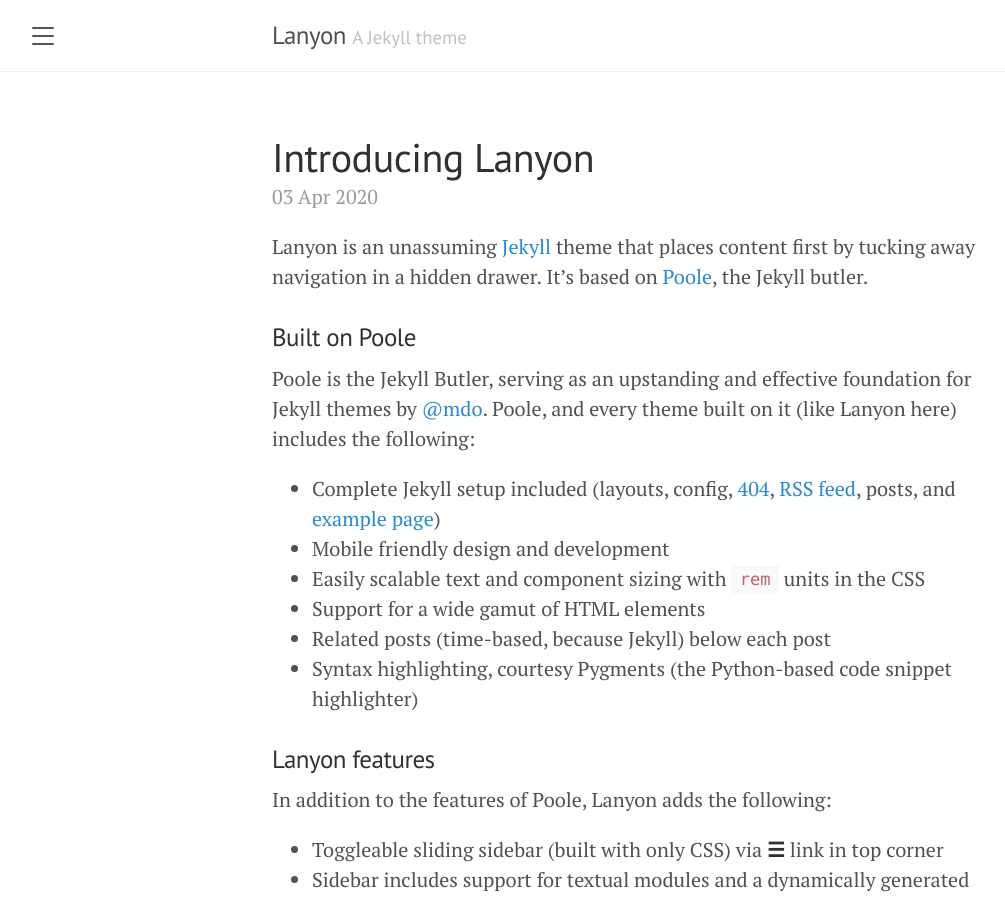
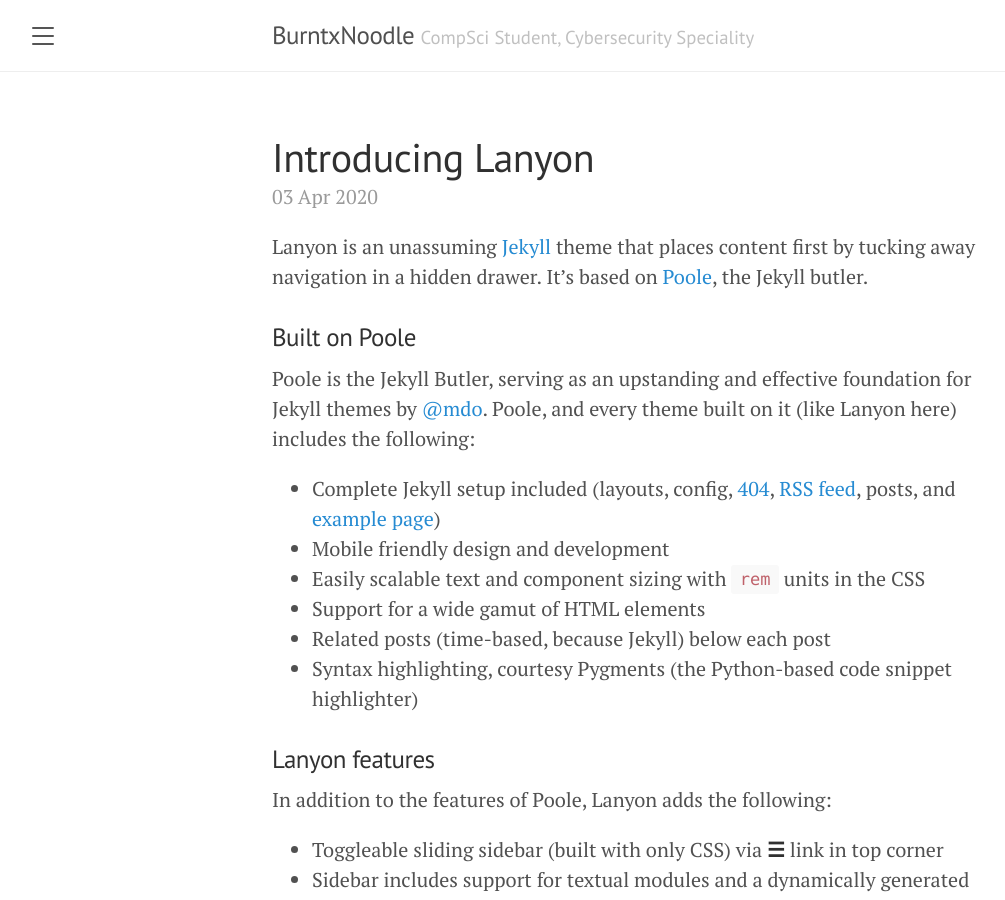
Before and after one commit to BurntxNoodle/blog, a Jekyll site: the page built from index.html, in a window 1280 px wide and 900 px high. Shown: the whole window, without its empty margins (8-1013 px from the left). Built offline with Jekyll 4.4.1, drawn with Linux system fonts in a browser that asks for light colours; the list of posts is cut into pages by our own code.

Commit message:
Update _config.yml

```diff
--- a/_config.yml
+++ b/_config.yml
@@ -1,6 +1,6 @@
 # Setup
-title:               Lanyon
-tagline:             'A Jekyll theme'
+title:               BurntxNoodle
+tagline:             'CompSci Student, Cybersecurity Speciality'
 description:         'A reserved <a href="https://jekyllrb.com" target="_blank">Jekyll</a> theme that places the utmost gravity on content with a hidden drawer. Made by <a href="https://twitter.com/mdo" target="_blank">@mdo</a>.'
 url:
 baseurl:             '/blog'
```
